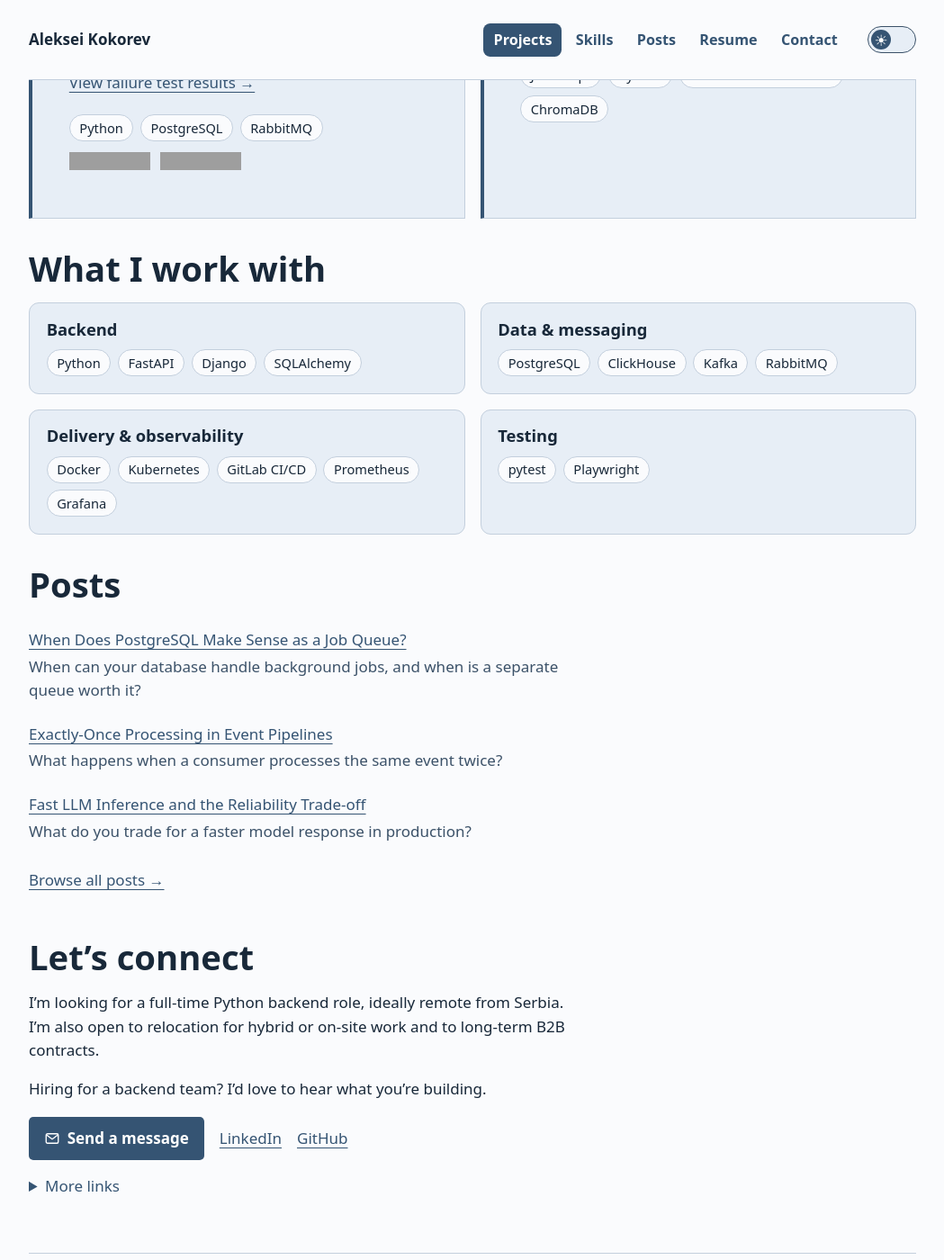
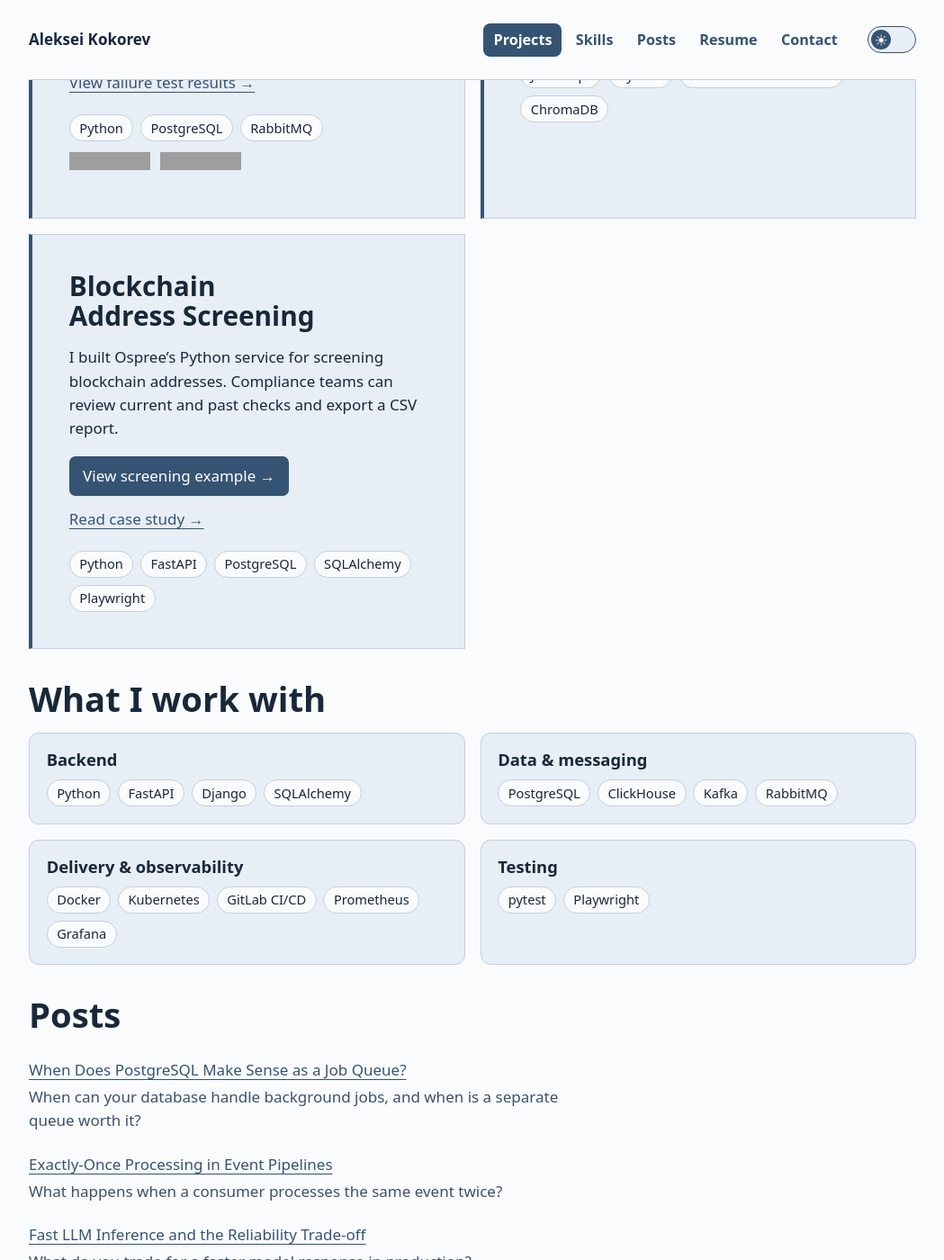
Before and after one commit to alex-coch/alex-coch.github.io, a Jekyll site: the page index.html, which Jekyll copies as it is, in a window 1280 px wide and 1400 px high, scrolled down 1457 px. Shown: the whole window at 90% size, without its empty margins (115-1164 px from the left). Built offline with Jekyll 4.4.1, drawn with Linux system fonts in a browser that asks for light colours; grey boxes are pictures that could not be loaded.

Commit message:
Add an Ospree blockchain address screening case study

```diff
--- a/assets/portfolio.css
+++ b/assets/portfolio.css
@@ -390,3 +390,16 @@ header nav a[aria-current] {color:var(--on-accent);background:var(--accent)}
   .resume-sidebar-download svg {flex:none}
   .resume-content > h2:first-child {margin-top:0}
 }
+
+.screening-results {padding:1rem clamp(.9rem,3vw,1.35rem)}
+.screening-results h3 {margin:0;font-size:1rem}
+.screening-results dl {
+  display:grid;grid-template-columns:minmax(0,1fr) minmax(0,1fr);
+  gap:.45rem .75rem;margin:.75rem 0
+}
+.screening-results dt {color:var(--muted)}
+.screening-results dd {margin:0}
+.screening-results details {border-top:1px solid var(--line)}
+.screening-results summary {
+  min-height:44px;padding:.55rem .25rem;color:var(--accent);cursor:pointer
+}
--- a/index.html
+++ b/index.html
@@ -97,6 +97,15 @@
     </div>
     <ul role="list" class="tech-tags" aria-label="Tech stack"><li>JavaScript</li><li>Python</li><li>Sentence Transformers</li><li>ChromaDB</li></ul>
   </article>
+  <article class="work-card">
+    <h3><a href="/projects/blockchain-address-screening/">Blockchain Address Screening</a></h3>
+    <p>I built Ospree’s Python service for screening blockchain addresses. Compliance teams can review current and past checks and export a CSV report.</p>
+    <div class="project-links">
+      <a class="project-action" href="/projects/blockchain-address-screening/#screening-example">View screening example →</a>
+      <a href="/projects/blockchain-address-screening/">Read case study →</a>
+    </div>
+    <ul role="list" class="tech-tags" aria-label="Tech stack"><li>Python</li><li>FastAPI</li><li>PostgreSQL</li><li>SQLAlchemy</li><li>Playwright</li></ul>
+  </article>
 </div>
 </section>
 <section id="skills">
```
Also changed, not shown: projects/blockchain-address-screening/index.html (added, +90 -0 lines).
